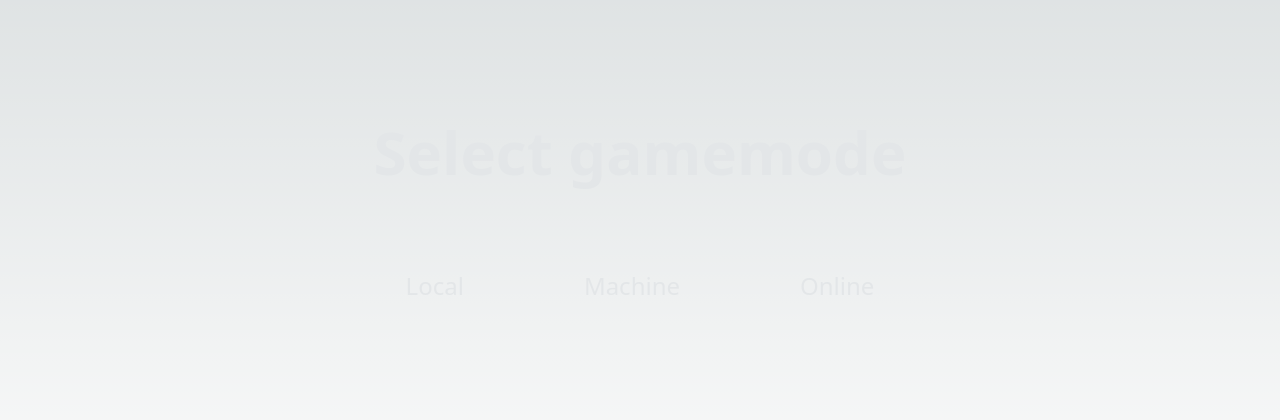
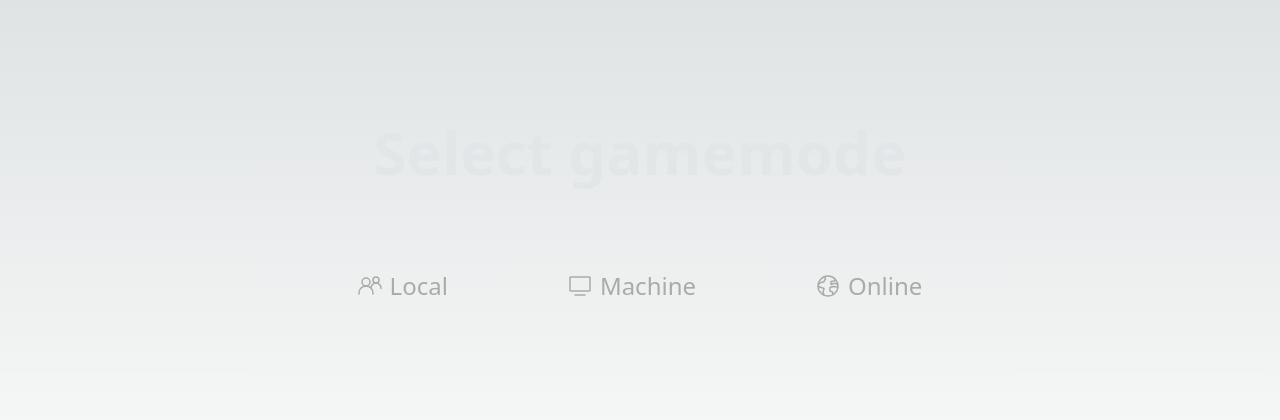
Before and after one commit to JeremyDevCode/tic-tac-toe, a Next.js app: page / in a window 1280 px wide. Shown: the part 184-604 px from the top of the page. Built offline with nearby package versions, Linux system fonts and the light colour scheme.

Commit message:
feat: adding back button

```diff
--- /dev/null
+++ b/src/assets/icons/ArrowIcon.tsx
@@ -0,0 +1,25 @@
+import React from "react";
+
+function ArrowIcon() {
+  return (
+    <svg
+      width="48px"
+      height="48px"
+      stroke-width="2"
+      viewBox="0 0 24 24"
+      fill="none"
+      xmlns="http://www.w3.org/2000/svg"
+      color="currentColor"
+    >
+      <path
+        d="M15 6l-6 6 6 6"
+        stroke="currentColor"
+        stroke-width="2"
+        stroke-linecap="round"
+        stroke-linejoin="round"
+      ></path>
+    </svg>
+  );
+}
+
+export { ArrowIcon };
--- /dev/null
+++ b/src/assets/icons/GlobeIcon.tsx
@@ -0,0 +1,32 @@
+import React from "react";
+
+function GlobeIcon() {
+  return (
+    <svg
+      width="24px"
+      height="24px"
+      stroke-width="1.5"
+      viewBox="0 0 24 24"
+      fill="none"
+      xmlns="http://www.w3.org/2000/svg"
+      color="currentColor"
+    >
+      <path
+        d="M12 22c5.523 0 10-4.477 10-10S17.523 2 12 2 2 6.477 2 12s4.477 10 10 10z"
+        stroke="currentColor"
+        stroke-width="1.5"
+        stroke-linecap="round"
+        stroke-linejoin="round"
+      ></path>
+      <path
+        d="M2.5 12.5l5.5 2L7 18l1 3M17 20.5l-.5-2.5-2.5-1v-3.5l3-1 4.5.5M19 5.5L18.5 7l-3.5.5v3l2.5-1h2l2 1M2.5 10.5l2.5-2L7.5 8l2-3-1-2"
+        stroke="currentColor"
+        stroke-width="1.5"
+        stroke-linecap="round"
+        stroke-linejoin="round"
+      ></path>
+    </svg>
+  );
+}
+
+export { GlobeIcon };
--- /dev/null
+++ b/src/assets/icons/GroupIcon.tsx
@@ -0,0 +1,37 @@
+import React from "react";
+
+function GroupIcon() {
+  return (
+    <svg
+      width="24px"
+      height="24px"
+      stroke-width="1.5"
+      viewBox="0 0 24 24"
+      fill="none"
+      xmlns="http://www.w3.org/2000/svg"
+      color="currentColor"
+    >
+      <path
+        d="M1 20v-1a7 7 0 017-7v0a7 7 0 017 7v1"
+        stroke="currentColor"
+        stroke-width="1.5"
+        stroke-linecap="round"
+      ></path>
+      <path
+        d="M13 14v0a5 5 0 015-5v0a5 5 0 015 5v.5"
+        stroke="currentColor"
+        stroke-width="1.5"
+        stroke-linecap="round"
+      ></path>
+      <path
+        d="M8 12a4 4 0 100-8 4 4 0 000 8zM18 9a3 3 0 100-6 3 3 0 000 6z"
+        stroke="currentColor"
+        stroke-width="1.5"
+        stroke-linecap="round"
+        stroke-linejoin="round"
+      ></path>
+    </svg>
+  );
+}
+
+export { GroupIcon };
--- /dev/null
+++ b/src/assets/icons/ScreenIcon.tsx
@@ -0,0 +1,30 @@
+import React from "react";
+
+function ScreenIcon() {
+  return (
+    <svg
+      width="24px"
+      height="24px"
+      stroke-width="1.5"
+      viewBox="0 0 24 24"
+      fill="none"
+      xmlns="http://www.w3.org/2000/svg"
+      color="currentColor"
+    >
+      <path
+        d="M7 21h10"
+        stroke="currentColor"
+        stroke-width="1.5"
+        stroke-linecap="round"
+        stroke-linejoin="round"
+      ></path>
+      <path
+        d="M2 16.4V3.6a.6.6 0 01.6-.6h18.8a.6.6 0 01.6.6v12.8a.6.6 0 01-.6.6H2.6a.6.6 0 01-.6-.6z"
+        stroke="currentColor"
+        stroke-width="1.5"
+      ></path>
+    </svg>
+  );
+}
+
+export { ScreenIcon };
--- a/src/pages/index.tsx
+++ b/src/pages/index.tsx
@@ -1,4 +1,7 @@
 import Link from "next/link";
+import { GroupIcon } from "../assets/icons/GroupIcon";
+import { ScreenIcon } from "../assets/icons/ScreenIcon";
+import { GlobeIcon } from "../assets/icons/GlobeIcon";
 
 export default function Home() {
   return (
@@ -6,21 +9,24 @@ export default function Home() {
       <h1 className="text-6xl font-bold">Select gamemode</h1>
       <div className="flex items-center justify-center gap-20 text-2xl font-medium">
         <Link
-          className="hover:bg-[#E3E6E811] py-2 px-5 rounded-md"
+          className="flex items-center gap-2 hover:bg-[#E3E6E811] py-2 px-5 rounded-md text-[#AAA] hover:text-[#E3E6E8] transition-colors"
           href="/local"
         >
+          <GroupIcon />
           Local
         </Link>
         <Link
-          className="hover:bg-[#E3E6E811] py-2 px-5 rounded-md"
+          className="flex items-center gap-2 hover:bg-[#E3E6E811] py-2 px-5 rounded-md text-[#AAA] hover:text-[#E3E6E8] transition-colors"
           href="/machine"
         >
+          <ScreenIcon />
           Machine
         </Link>
         <Link
-          className="hover:bg-[#E3E6E811] py-2 px-5 rounded-md"
+          className="flex items-center gap-2 hover:bg-[#E3E6E811] py-2 px-5 rounded-md text-[#AAA] hover:text-[#E3E6E8] transition-colors"
           href="/multiplayer"
         >
+          <GlobeIcon />
           Online
         </Link>
       </div>
--- a/src/pages/local.tsx
+++ b/src/pages/local.tsx
@@ -4,6 +4,8 @@ import { TURNS } from "../constants.js";
 import { Square } from "../components/Square";
 import { WinnerModal } from "../components/WinnerModal";
 import { Button } from "../components/Button";
+import Link from "next/link";
+import { ArrowIcon } from "../assets/icons/ArrowIcon";
 
 export default function Home() {
   const [board, setBoard] = useState(Array(9).fill(null));
@@ -43,6 +45,12 @@ export default function Home() {
 
   return (
     <main className="bg-[#0D0F12] h-screen flex flex-col items-center justify-center gap-20 relative">
+      <Link
+        href="/"
+        className="absolute flex items-center justify-center top-10 left-10 hover:bg-[#E3E6E811] py-2 px-2 rounded-full text-[#AAA] hover:text-[#E3E6E8] transition-colors"
+      >
+        <ArrowIcon />
+      </Link>
       <h1 className="text-7xl font-extrabold text-[#E3E6E8]">Tic Tac Toe</h1>
       <section className="grid grid-cols-3">
         {board.map((square, index) => {
--- a/src/pages/machine.tsx
+++ b/src/pages/machine.tsx
@@ -5,6 +5,8 @@ import { TURNS } from "../constants.js";
 import { Square } from "../components/Square";
 import { WinnerModal } from "../components/WinnerModal";
 import { Button } from "../components/Button";
+import Link from "next/link";
+import { ArrowIcon } from "../assets/icons/ArrowIcon";
 
 export default function Home() {
   const [nodes, setNodes] = useState<{
@@ -173,6 +175,12 @@ export default function Home() {
 
   return (
     <main className="bg-[#0D0F12] h-screen flex flex-col items-center justify-center gap-20 relative">
+      <Link
+        href="/"
+        className="absolute flex items-center justify-center top-10 left-10 hover:bg-[#E3E6E811] py-2 px-2 rounded-full text-[#AAA] hover:text-[#E3E6E8] transition-colors"
+      >
+        <ArrowIcon />
+      </Link>
       <h1 className="text-7xl font-extrabold text-[#E3E6E8]">Tic Tac Toe</h1>
       <section className="grid grid-cols-3">
         {board.map((square, index) => {
--- a/src/pages/multiplayer/index.tsx
+++ b/src/pages/multiplayer/index.tsx
@@ -5,6 +5,8 @@ import { TURNS } from "../../constants.js";
 import { Square } from "../../components/Square";
 import { WinnerModal } from "../../components/WinnerModal";
 import { Button } from "../../components/Button";
+import Link from "next/link";
+import { ArrowIcon } from "@/components/assets/icons/ArrowIcon";
 
 export default function Multiplayer() {
   const [board, setBoard] = useState(Array(9).fill(null));
@@ -63,6 +65,12 @@ export default function Multiplayer() {
 
   return (
     <main className="bg-[#0D0F12] h-screen flex flex-col items-center justify-center gap-20 relative">
+      <Link
+        href="/"
+        className="absolute flex items-center justify-center top-10 left-10 hover:bg-[#E3E6E811] py-2 px-2 rounded-full text-[#AAA] hover:text-[#E3E6E8] transition-colors"
+      >
+        <ArrowIcon />
+      </Link>
       <h1 className="text-7xl font-extrabold text-[#E3E6E8]">
         Tic Tac Toe <span className="text-xl text-[#999]">{"[BETA]"}</span>
       </h1>
```
